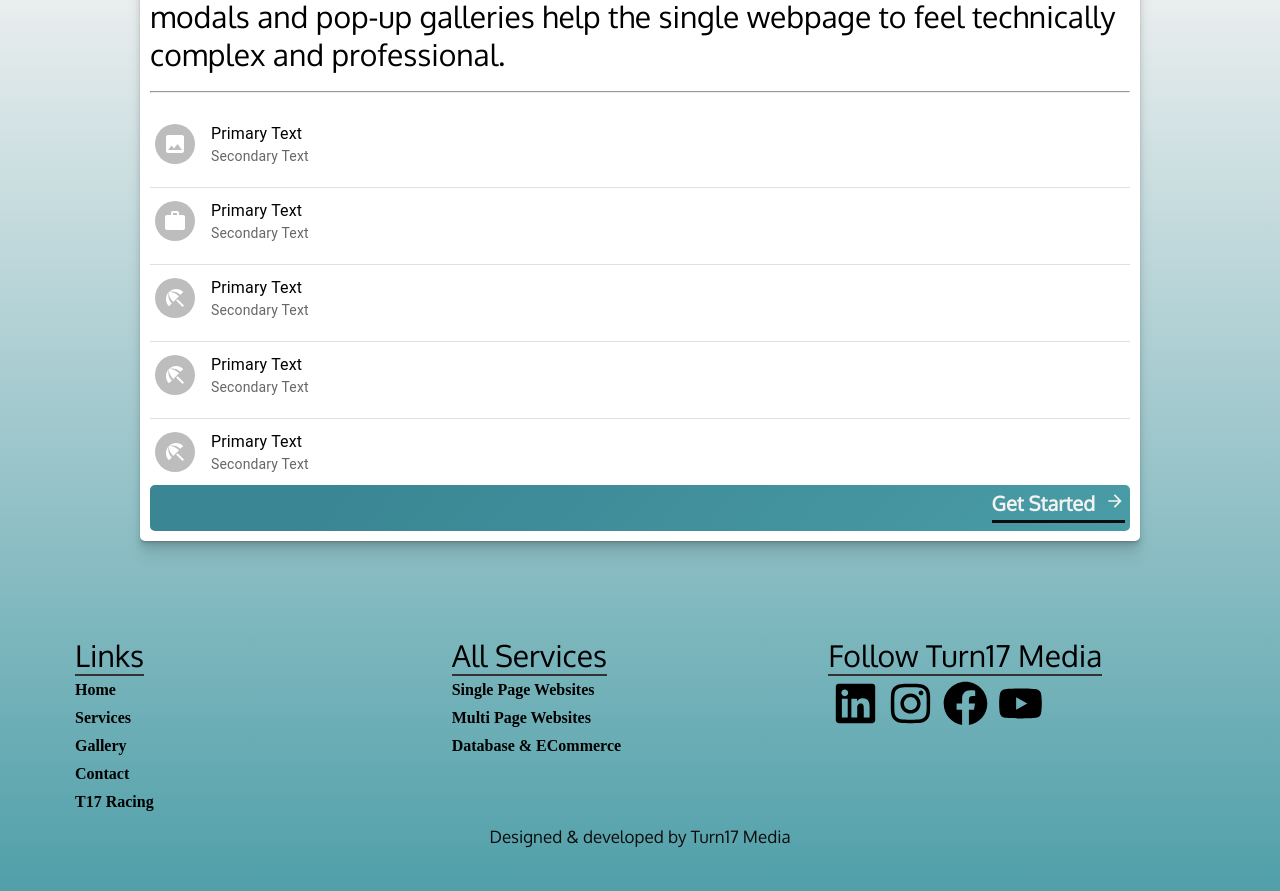
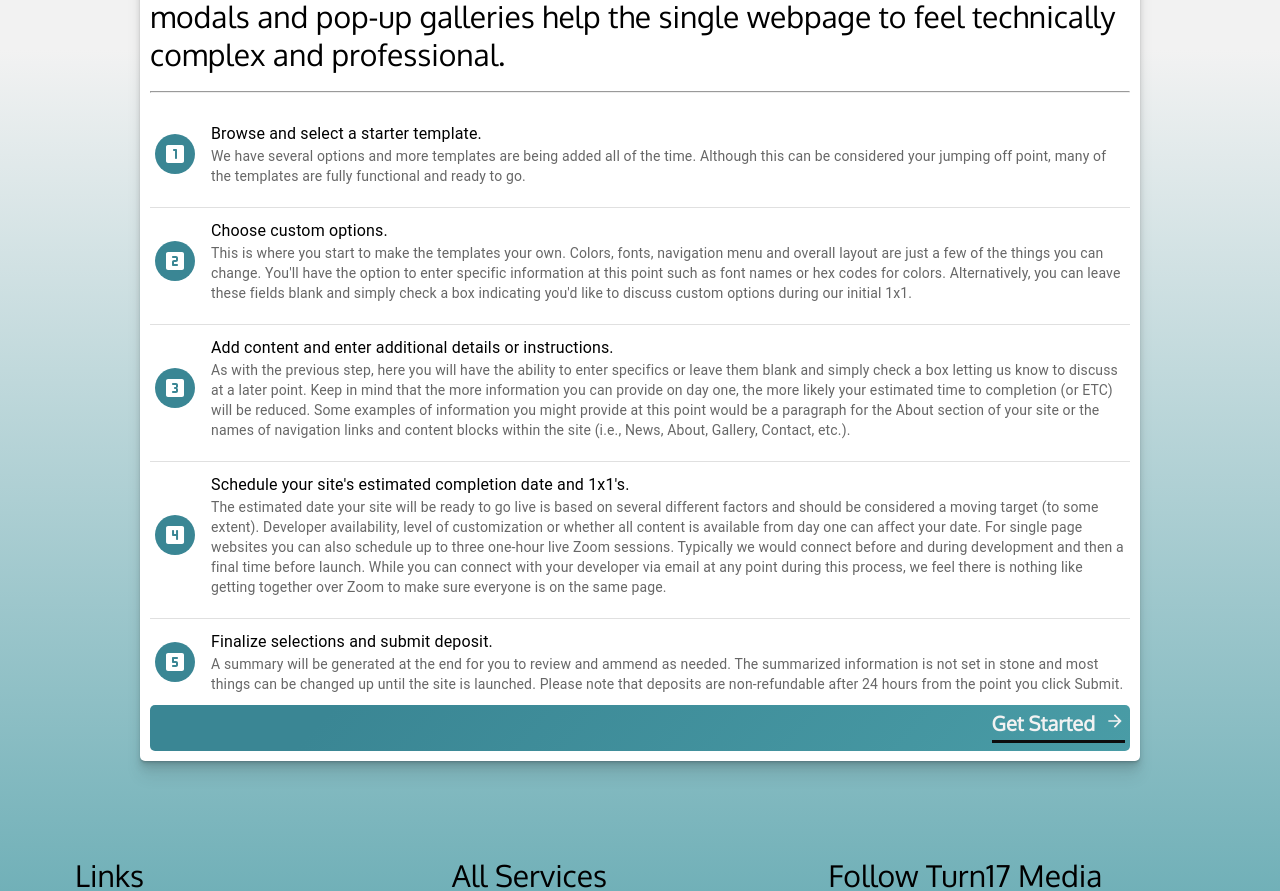
Before and after one commit to argounova/turn17-media, a Next.js app: page /basics in a window 1280 px wide. Shown: the part 852-1743 px from the top of the page. Built offline with nearby package versions, Linux system fonts and the light colour scheme; no server answers.

Commit message:
basics - single page

```diff
--- a/components/Basics/ContentGrid.jsx
+++ b/components/Basics/ContentGrid.jsx
@@ -4,9 +4,11 @@ import ListItem from '@mui/material/ListItem';
 import ListItemText from '@mui/material/ListItemText';
 import ListItemAvatar from '@mui/material/ListItemAvatar';
 import Avatar from '@mui/material/Avatar';
-import ImageIcon from '@mui/icons-material/Image';
-import WorkIcon from '@mui/icons-material/Work';
-import BeachAccessIcon from '@mui/icons-material/BeachAccess';
+import LooksOneRoundedIcon from '@mui/icons-material/LooksOneRounded';
+import LooksTwoRoundedIcon from '@mui/icons-material/LooksTwoRounded';
+import Looks3RoundedIcon from '@mui/icons-material/Looks3Rounded';
+import Looks4RoundedIcon from '@mui/icons-material/Looks4Rounded';
+import Looks5RoundedIcon from '@mui/icons-material/Looks5Rounded';
 import Divider from '@mui/material/Divider';
 
 export default function ContentGrid({
@@ -30,8 +32,8 @@ export default function ContentGrid({
     >
       <ListItem>
         <ListItemAvatar>
-          <Avatar>
-            <ImageIcon />
+          <Avatar sx={{ bgcolor: 'var(--mb1-1)' }}>
+            <LooksOneRoundedIcon />
           </Avatar>
         </ListItemAvatar>
         <ListItemText primary={primaryText1} secondary={secondaryText1} />
@@ -39,8 +41,8 @@ export default function ContentGrid({
       <Divider variant="inset" component="li" style={{ borderRadius: '0px' }}/>
       <ListItem>
         <ListItemAvatar>
-          <Avatar>
-            <WorkIcon />
+          <Avatar sx={{ bgcolor: 'var(--mb1-1)' }}>
+            <LooksTwoRoundedIcon />
           </Avatar>
         </ListItemAvatar>
         <ListItemText primary={primaryText2} secondary={secondaryText2} />
@@ -48,8 +50,8 @@ export default function ContentGrid({
       <Divider variant="inset" component="li" style={{ borderRadius: '0px' }}/>
       <ListItem>
         <ListItemAvatar>
-          <Avatar>
-            <BeachAccessIcon />
+          <Avatar sx={{ bgcolor: 'var(--mb1-1)' }}>
+            <Looks3RoundedIcon />
           </Avatar>
         </ListItemAvatar>
         <ListItemText primary={primaryText3} secondary={secondaryText3} />
@@ -57,8 +59,8 @@ export default function ContentGrid({
       <Divider variant="inset" component="li" style={{ borderRadius: '0px' }}/>
       <ListItem>
         <ListItemAvatar>
-          <Avatar>
-            <BeachAccessIcon />
+          <Avatar sx={{ bgcolor: 'var(--mb1-1)' }}>
+            <Looks4RoundedIcon />
           </Avatar>
         </ListItemAvatar>
         <ListItemText primary={primaryText4} secondary={secondaryText4} />
@@ -66,8 +68,8 @@ export default function ContentGrid({
       <Divider variant="inset" component="li" style={{ borderRadius: '0px' }}/>
       <ListItem>
         <ListItemAvatar>
-          <Avatar>
-            <BeachAccessIcon />
+          <Avatar sx={{ bgcolor: 'var(--mb1-1)' }}>
+            <Looks5RoundedIcon />
           </Avatar>
         </ListItemAvatar>
         <ListItemText primary={primaryText5} secondary={secondaryText5} />
--- a/components/Basics/content.js
+++ b/components/Basics/content.js
@@ -4,16 +4,16 @@ export const tabs = [
         color: "var(--mb1-1)",
         title: "The single page website.",
         subtitle: "Feature rich, the one page site is surprisingly versatile.  Navigation, modals and pop-up galleries help the single webpage to feel technically complex and professional.",
-        primaryText1: "Primary Text",
-        secondaryText1: "Secondary Text",
-        primaryText2: "Primary Text",
-        secondaryText2: "Secondary Text",
-        primaryText3: "Primary Text",
-        secondaryText3: "Secondary Text",
-        primaryText4: "Primary Text",
-        secondaryText4: "Secondary Text",
-        primaryText5: "Primary Text",
-        secondaryText5: "Secondary Text",
+        primaryText1: "Browse and select a starter template.",
+        secondaryText1: "We have several options and more templates are being added all of the time.  Although this can be considered your jumping off point, many of the templates are fully functional and ready to go.",
+        primaryText2: "Choose custom options.",
+        secondaryText2: "This is where you start to make the templates your own.  Colors, fonts, navigation menu and overall layout are just a few of the things you can change.  You'll have the option to enter specific information at this point such as font names or hex codes for colors.  Alternatively, you can leave these fields blank and simply check a box indicating you'd like to discuss custom options during our initial 1x1.",
+        primaryText3: "Add content and enter additional details or instructions.",
+        secondaryText3: "As with the previous step, here you will have the ability to enter specifics or leave them blank and simply check a box letting us know to discuss at a later point.  Keep in mind that the more information you can provide on day one, the more likely your estimated time to completion (or ETC) will be reduced.  Some examples of information you might provide at this point would be a paragraph for the About section of your site or the names of navigation links and content blocks within the site (i.e., News, About, Gallery, Contact, etc.).",
+        primaryText4: "Schedule your site's estimated completion date and 1x1's.",
+        secondaryText4: "The estimated date your site will be ready to go live is based on several different factors and should be considered a moving target (to some extent).  Developer availability, level of customization or whether all content is available from day one can affect your date.  For single page websites you can also schedule up to three one-hour live Zoom sessions.  Typically we would connect before and during development and then a final time before launch.  While you can connect with your developer via email at any point during this process, we feel there is nothing like getting together over Zoom to make sure everyone is on the same page.",
+        primaryText5: "Finalize selections and submit deposit.",
+        secondaryText5: "A summary will be generated at the end for you to review and ammend as needed.  The summarized information is not set in stone and most things can be changed up until the site is launched.  Please note that deposits are non-refundable after 24 hours from the point you click Submit.",
         href: "/get-started/singlepage"
     },
     {
--- a/src/pages/basics.js
+++ b/src/pages/basics.js
@@ -34,7 +34,7 @@ export default function Basics({isConnected}) {
         tag1='How does this all work?'
         subtag='Complex understanding'
         subtext1='Here you&apos;ll find an overview of how the process works.'
-        subtext2='After getting started with one of our products, further details and specific features will be made available.'
+        subtext2='Click Get Started to learn more.'
       />
       <main className={styles.main}>
           <BasicsCards />
```
